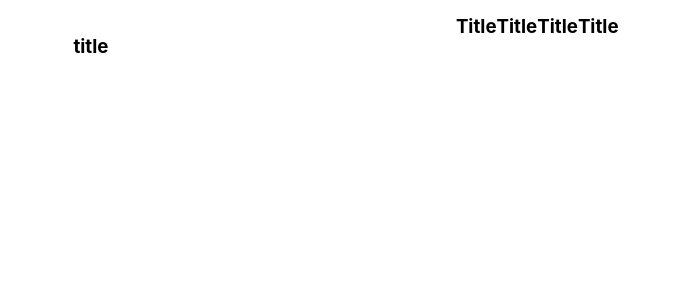
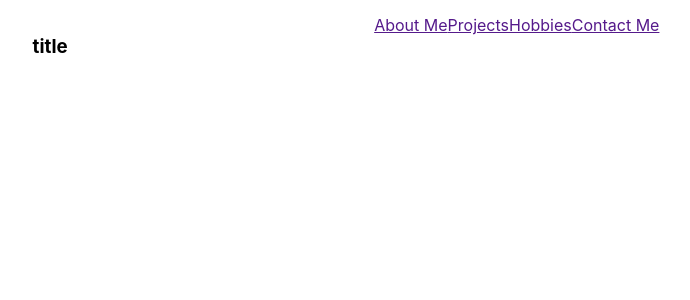
Before and after one commit to Yohenba18/Portfolio, a React (Create React App) app: page / in a window 1280 px wide. Shown: the top 300 px of the page, without its empty margins (294-984 px from the left). Built offline with nearby package versions, Linux system fonts and the light colour scheme.

Commit message:
portfolio-v1.2

```diff
--- a/src/App.css
+++ b/src/App.css
@@ -1,3 +1,3 @@
 *{
-  margin: 0px;
+  margin: 0;
 }
--- a/src/Components/Header.js
+++ b/src/Components/Header.js
@@ -14,16 +14,16 @@ function Header() {
 
         <div className="header__right">
           <div className="header__options">
-            <h3>Title</h3>
+            <a href="">About Me</a>
           </div>
           <div className="header__options">
-            <h3>Title</h3>
+            <a href="">Projects</a>
           </div>
           <div className="header__options">
-            <h3>Title</h3>
+            <a href="">Hobbies</a>
           </div>
           <div className="header__options">
-            <h3>Title</h3>
+            <a href="">Contact Me</a>
           </div>
         </div>
       </div>
```
